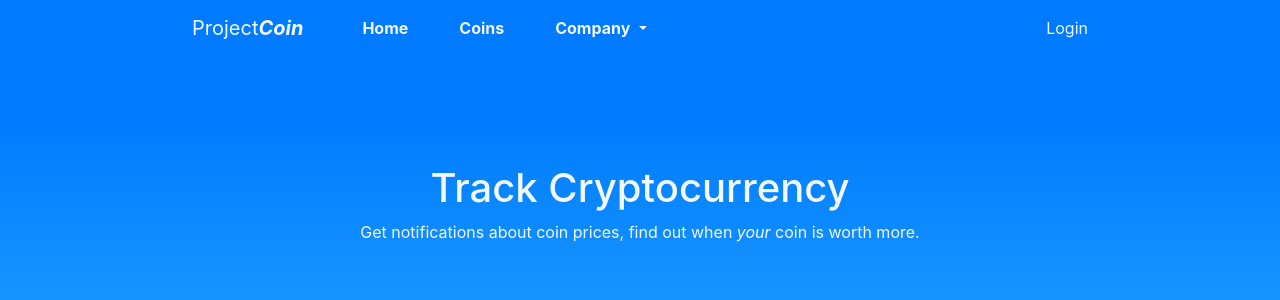
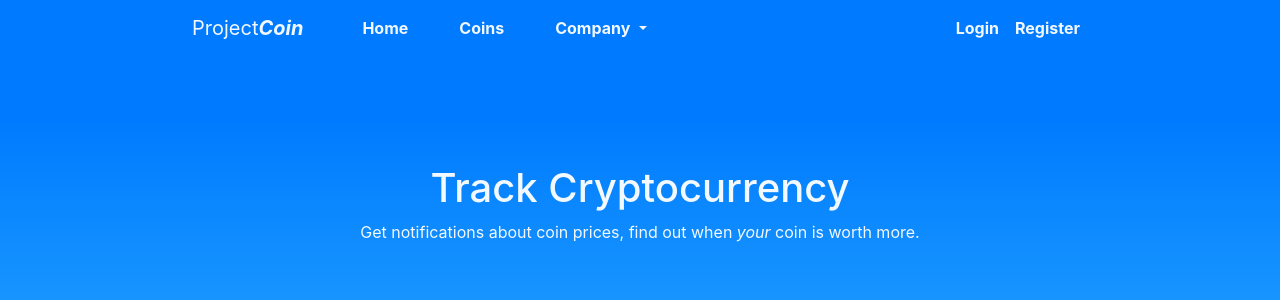
Before and after one commit to thelonster/466-Cryptocurrency-Site, a Django app: page / in a window 1280 px wide. Shown: the top 300 px of the page. Run offline with Django 3.2, Linux system fonts and the light colour scheme; some libraries are stand-ins or nearby versions.

Commit message:
Update base.html

```diff
--- a/ProjectCoin/ProjectCoin/pages/templates/base.html
+++ b/ProjectCoin/ProjectCoin/pages/templates/base.html
@@ -1,4 +1,6 @@
 {% load static %}
+
+
 
 <!doctype html>
 <html lang="en">
@@ -28,7 +30,7 @@
             <div class="collapse navbar-collapse" id="navbarText">
                 <ul class="navbar-nav mr-auto">
                     <li class="nav-item active navspacing">
-                        <a class="nav-link text-white" href="#"><b>Home</b> <span class="sr-only">(current)</span></a>
+                        <a class="nav-link text-white" href="{% url 'index' %}"><b>Home</b> <span class="sr-only">(current)</span></a>
                     </li>
                     <li class="nav-item navspacing">
                         <a class="nav-link text-white" href="#"><b>Coins</b></a>
@@ -39,15 +41,22 @@
                             <b>Company</b>
                         </a>
                         <div class="dropdown-menu" aria-labelledby="navbarDropdownMenuLink">
-                            <a class="dropdown-item" href="#">About Us</a>
+                            <a class="dropdown-item" href="{% url 'about' %}">About Us</a>
                             <div class="dropdown-divider"></div>
                             <a class="dropdown-item" href="#">FAQ</a>
                         </div>
                     </li>
                 </ul>
-                <span class="navbar-text text-white">
-                    Login
-                </span>
+                <div class="collapse navbar-collapse justify-content-end">
+                    <ul class="navbar-nav">
+                        <li class="nav-item active navspacing-right">
+                            <a class="nav-link text-white" href="{% url 'login' %}"><b>Login</b></a>
+                        </li>
+                        <li class="nav-item active navspacing-right">
+                            <a class="nav-link text-white" href="{% url 'register' %}"><b>Register</b></a>
+                        </li>
+                    </ul>
+                </div>
             </div>
         </nav>
 
@@ -55,8 +64,6 @@
 
     {% block content %}
     {% endblock %}
-
-
 
     <!-- Optional JavaScript -->
     <!-- jQuery first, then Popper.js, then Bootstrap JS -->
```
